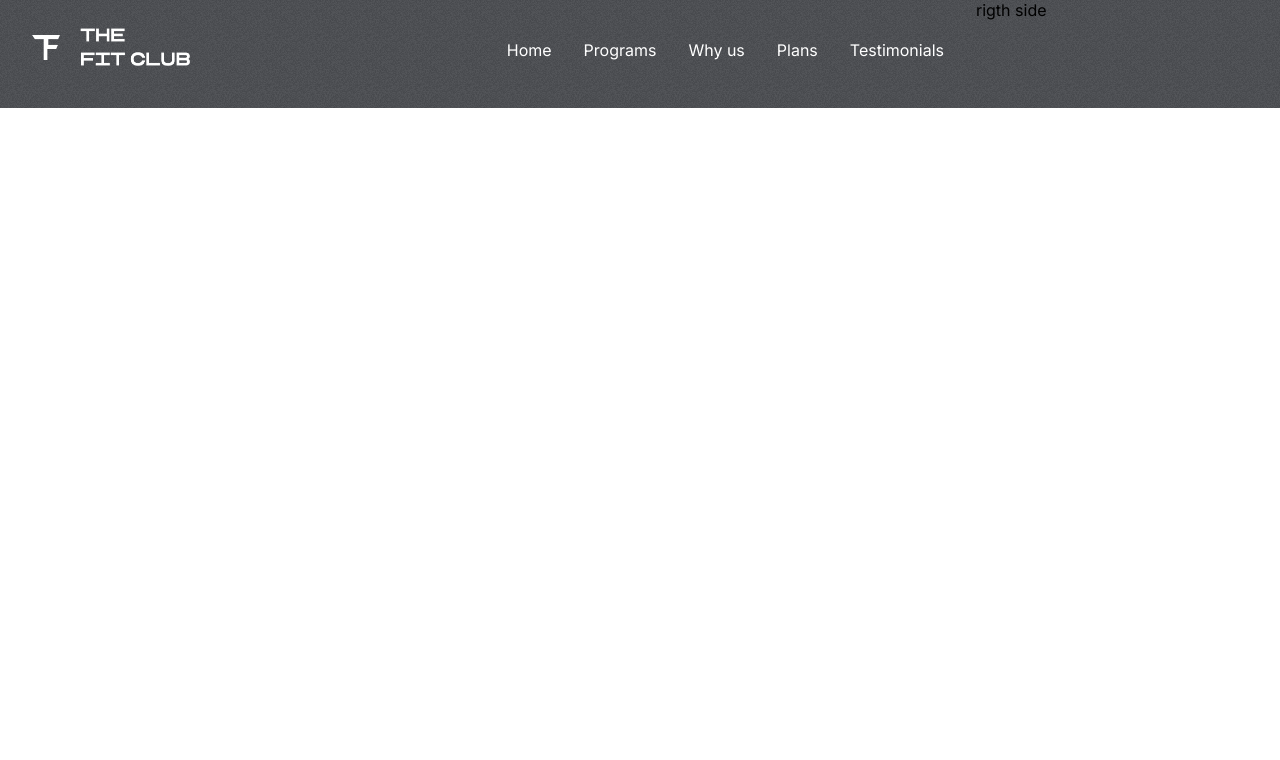
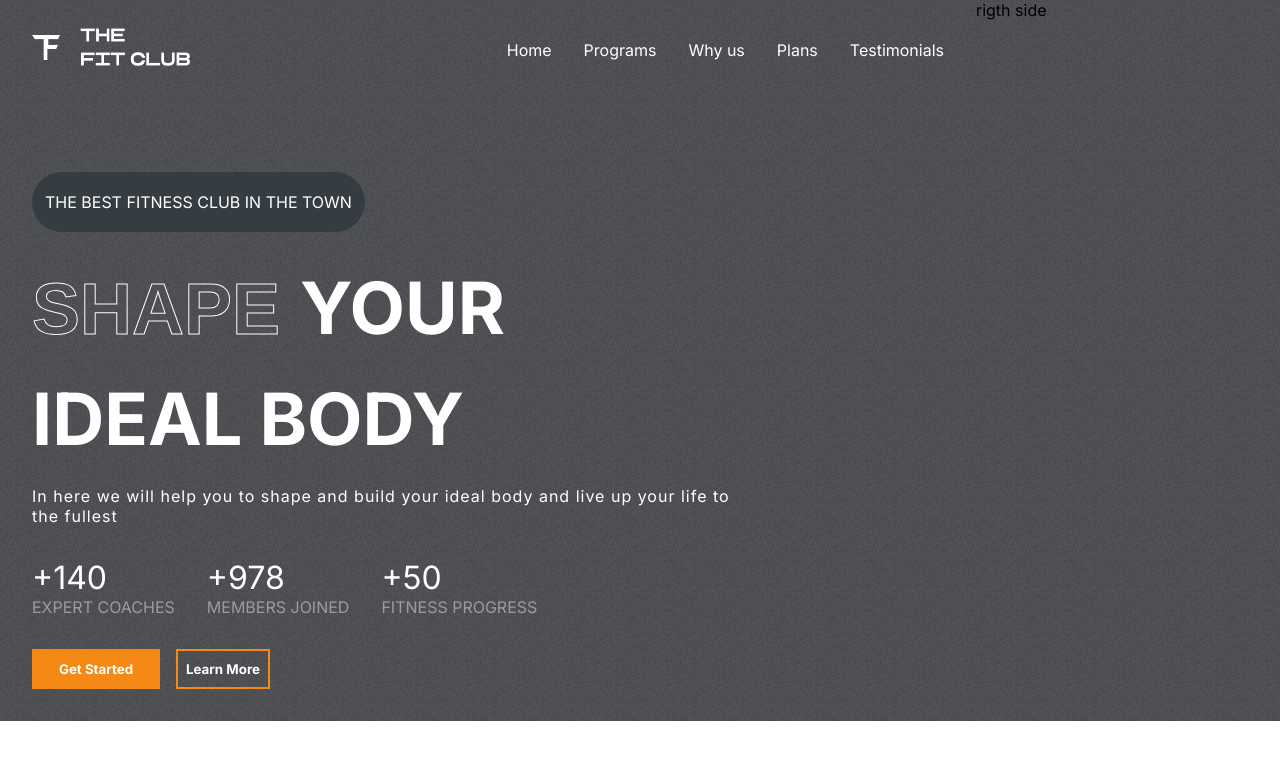
Before and after one commit to Edwin574/Gym-website, a React (Create React App) app: page / in a window 1280 px wide. Shown: the top 760 px of the page. Built offline with nearby package versions, Linux system fonts and the light colour scheme.

Commit message:
done with right side

```diff
--- a/src/App.css
+++ b/src/App.css
@@ -21,3 +21,23 @@
 ::-webkit-scrollbar{
   display: none;
 }
+
+.stroke-text{
+  color: transparent;
+  font-family: Arial, Helvetica, sans-serif;
+  -webkit-text-stroke-width: 1px;
+  -webkit-text-stroke-color: white;
+}
+.btn{
+  background-color: white;
+  padding: 0.5rem;
+  font-weight: bold;
+  border:4px solid transparent;
+  transition: 300ms all;
+  display: flex;
+  align-items: center;
+  justify-content: center;
+}
+.btn:hover{
+  cursor:pointer;
+}
--- a/src/components/Header/Header.css
+++ b/src/components/Header/Header.css
@@ -14,3 +14,8 @@
     gap:2rem;
     color: white;
 }
+
+.header-menu>li:hover{
+    cursor: pointer;
+    color: var(--orange);
+}
--- a/src/components/Hero/Hero.css
+++ b/src/components/Hero/Hero.css
@@ -1,13 +1,91 @@
-.hero{
-    display: flex;
-    justify-content: space-between;
+.hero {
+  display: flex;
+  justify-content: space-between;
 }
 
-.left-h{
-    padding: 2rem;
-    padding-top: 1.5rem;
-    flex:3;
+.left-h {
+  padding: 2rem;
+  padding-top: 1.5rem;
+  flex: 3;
+  display: flex;
+  gap: 2rem;
+  flex-direction: column;
 }
-.right-h{
-    flex:1;
+.the-best-ad {
+  margin-top: 4rem;
+  background-color: #363d42;
+  border-radius: 4rem;
+  width: fit-content;
+  padding: 20px 13px;
+  text-transform: uppercase;
+  color: white;
+  position: relative;
+  display: flex;
+  align-items: center;
+  justify-content: flex-start;
 }
+.the-best-ad > span {
+  z-index: 2;
+}
+.the-best-ad > div {
+  position: absolute;
+  background-color:var(--orange);
+  width: 5.4rem;
+  left: 8px;
+  border-radius: 3rem;
+  z-index: 1;
+}
+.hero-text{
+  display: flex;
+
+  flex-direction: column;
+  gap:1.5rem;
+  text-transform: uppercase;
+  font-size: 4.5rem;
+  font-weight: bold;
+  color: white;
+  text-overflow: inherit;
+}
+
+.hero-text>div:nth-of-type(3){
+  font-size: 1rem;
+  font-weight: normal;
+  text-transform: none;
+  letter-spacing: 1px;
+  width: 80%;
+}
+.figures{
+  display: flex;
+  gap:2rem;
+}
+.figures>div{
+  display: flex;
+  flex-direction: column;
+}
+.figures>div>span:nth-of-type(1){
+  color: white;
+  font-size: 2rem;
+}
+.figures>div>span:nth-of-type(2){
+  color: var(--gray);
+  text-transform: uppercase;
+}
+.hero-buttons{
+  display: flex;
+  gap: 1rem;
+  font-weight: normal;
+}
+.hero-buttons>:nth-child(1){
+  color: white;
+  background-color: var(--orange);
+  width: 8rem;
+}
+.hero-buttons>:nth-child(2){
+  color: white;
+  background-color: transparent;
+  border: 2px solid var(--orange);
+
+}
+.right-h {
+  flex: 1;
+}
--- a/src/components/Hero/Hero.js
+++ b/src/components/Hero/Hero.js
@@ -4,12 +4,55 @@
 import "./Hero.css";
 
 const Hero = () => {
-  return <div className="hero">
-  <div className="left-h">
-  <Header/>
-  </div>
-  <div className="right-h">rigth side</div>
-  </div>;
+  return (
+    <div className="hero">
+      <div className="left-h">
+        <Header />
+        {/* The best add*/}
+        <div className="the-best-ad">
+          <div></div>
+          <span>the best fitness club in the town</span>
+        </div>
+        {/*hero heading*/}
+        <div className="hero-text">
+          <div>
+            <span className="stroke-text">Shape </span>
+            <span>Your</span>
+          </div>
+          <div>
+            <span>ideal body</span>
+          </div>
+          <div>
+            <span>
+              In here we will help you to shape and build your ideal body and
+              live up your life to the fullest
+            </span>
+          </div>
+        </div>
+        {/*statistics section*/}
+        <div className="figures">
+          <div>
+
+            <span>+140</span> <span>expert coaches</span>
+          </div>
+          <div>
+
+            <span>+978</span> <span>members joined</span>
+          </div>
+          <div>
+
+            <span>+50</span> <span>fitness progress</span>
+          </div>
+        </div>
+        {/*hero buttons*/}
+        <div className="hero-buttons">
+        <button className="btn">Get Started</button>
+        <button className="btn">Learn More</button>
+        </div>
+      </div>
+      <div className="right-h">rigth side</div>
+    </div>
+  );
 };
 
 export default Hero;
```
